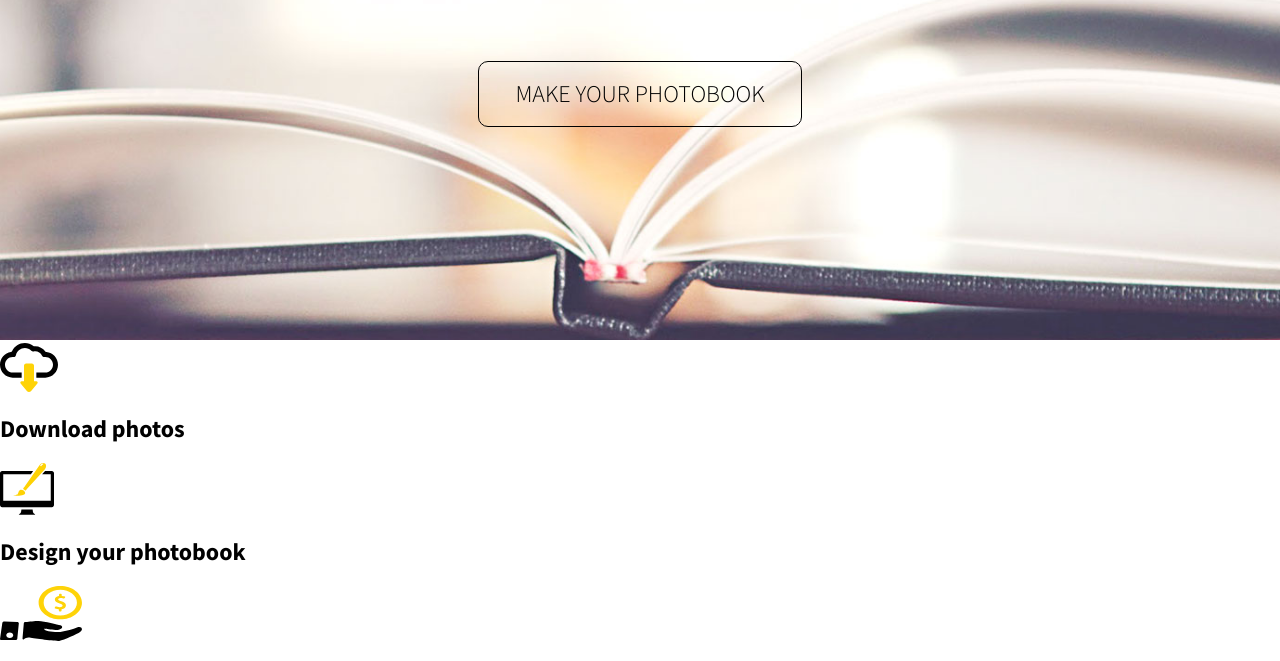
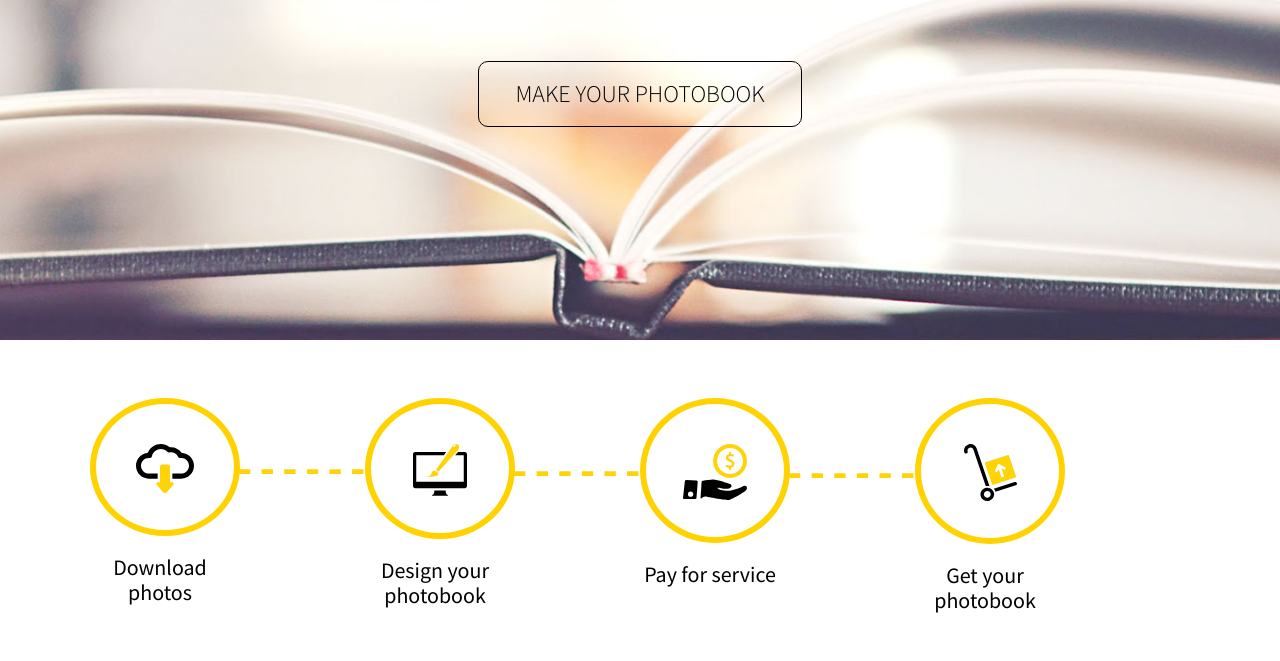
Before and after one commit to icanandiwill23/photobook, a website: page app/index.html in a window 1280 px wide. Shown: the part 280-941 px from the top of the page. Drawn offline with Linux system fonts and the light colour scheme.

```diff
--- a/app/assets/styles/base/_mixin.css
+++ b/app/assets/styles/base/_mixin.css
@@ -15,3 +15,17 @@
     @mixin-content;
   }
 }
+
+@define-mixin atLarger{
+  @media only screen and (min-width: 1102px){
+    @mixin-content;
+  }
+}
+
+@define-mixin clearfix{
+  &:after{
+    content: "";
+    clear: both;
+    display: table;
+  }
+}
--- /dev/null
+++ b/app/assets/styles/base/_variables.css
@@ -0,0 +1 @@
+$mainYellow: #ffd200;
--- /dev/null
+++ b/app/assets/styles/modules/_feature.css
@@ -0,0 +1,60 @@
+.feature{
+  padding-top: 1.4375rem;
+  padding-bottom: 2.625rem;
+
+  @mixin atSmall{
+    padding-top: 3.4375rem;
+    padding-bottom: 5.625rem;
+  }
+
+  &__item{
+    text-align: center;
+    margin-bottom: 1rem;
+  }
+
+  &__item__image-container{
+    border: 6px solid $mainYellow;
+    border-radius: 50%;
+    padding: 40px 37px 34px 37px;
+    width: 64px;
+    text-align: center;
+    position: relative;
+    margin-left: auto;
+    margin-right: auto;
+
+    @mixin atMedium{
+      margin-left: 0;
+      margin-right: 0;
+    }
+  }
+
+  &__item__image{
+  }
+
+  &__item__dashed{
+    position: absolute;
+    top: 50%;
+    right: -100%;
+    width: 100%;
+    max-width: 133px;
+    display: none;
+
+    @mixin atLarger{
+      display: block;
+    }
+  }
+
+  &__item__title{
+    font-weight: 400;
+    width: 8.75rem;
+    text-align: center;
+    font-size: 1.37375rem;
+    margin-right: auto;
+    margin-left: auto;
+
+    @mixin atMedium{
+      margin-right: 0;
+      margin-left: 0;
+    }
+  }
+}
--- /dev/null
+++ b/app/assets/styles/modules/_row.css
@@ -0,0 +1,18 @@
+.row{
+
+  @mixin clearfix;
+
+  @mixin atSmall{
+    &__small-6{
+      float: left;
+      width: 50%;
+    }
+  }
+
+  @mixin atMedium{
+    &__medium-3{
+      width: 25%;
+      float: left;
+    }
+  }
+}
--- a/app/assets/styles/modules/_wrapper.css
+++ b/app/assets/styles/modules/_wrapper.css
@@ -4,4 +4,8 @@
   max-width: 1200px;
   margin-left: auto;
   margin-right: auto;
+
+  &--less{
+    max-width: 1100px;
+  }
 }
--- a/app/assets/styles/styles.css
+++ b/app/assets/styles/styles.css
@@ -1,6 +1,9 @@
 @import "normalize.css";
+@import "base/_variables";
 @import "base/_mixin";
 @import "base/_global";
 @import "modules/_large-hero";
 @import "modules/_wrapper";
 @import "modules/_btn";
+@import "modules/_feature";
+@import "modules/_row";
--- a/app/index.html
+++ b/app/index.html
@@ -38,18 +38,50 @@
     </div>
   </section>
 
-  <div class="features">
-    <img src="assets/images/icons/cloud.svg" alt="">
-    <h2>Download photos</h2>
+  <div class="feature">
+    <div class="wrapper wrapper--less">
+      <div class="row">
+        <div class="row__medium-3 row__small-6">
 
-    <img src="assets/images/icons/desktop.svg" alt="">
-    <h2>Design your photobook</h2>
+          <div class="feature__item">
+            <div class="feature__item__image-container">
+              <img src="assets/images/icons/cloud.svg" alt="">
+              <img class="feature__item__dashed" src="assets/images/icons/dashed.svg" height="7px" alt="">
+            </div>
+            <h2 class="feature__item__title">Download photos</h2>
+          </div>
+        </div>
 
-    <img src="assets/images/icons/pay.svg" alt="">
-    <h2>Pay for service</h2>
+        <div class="row__medium-3 row__small-6">
+          <div class="feature__item">
+            <div class="feature__item__image-container">
+              <img src="assets/images/icons/desktop.svg" alt="">
+              <img class="feature__item__dashed" src="assets/images/icons/dashed.svg" height="7px" alt="">
+            </div>
+            <h2 class="feature__item__title">Design your photobook</h2>
+          </div>
+        </div>
 
-    <img src="assets/images/icons/trolley.svg" alt="">
-    <h2>Get you photobook</h2>
+        <div class="row__medium-3 row__small-6">
+          <div class="feature__item">
+            <div class="feature__item__image-container">
+              <img src="assets/images/icons/pay-2.svg" alt="">
+              <img class="feature__item__dashed" src="assets/images/icons/dashed.svg" height="7px" alt="">
+            </div>
+            <h2 class="feature__item__title">Pay for service</h2>
+          </div>
+        </div>
+
+        <div class="row__medium-3 row__small-6">
+          <div class="feature__item">
+            <div class="feature__item__image-container">
+              <img src="assets/images/icons/trolley.svg" alt="">
+            </div>
+            <h2 class="feature__item__title">Get your photobook</h2>
+          </div>
+        </div>
+      </div>
+    </div>
   </div>
 
   <section id="advantage-id">
--- a/app/temp/styles/styles.css
+++ b/app/temp/styles/styles.css
@@ -410,6 +410,10 @@
   margin-right: auto;
 }
 
+.wrapper--less{
+    max-width: 1100px;
+  }
+
 .btn{
   font-size: 1rem;
   text-transform: uppercase;
@@ -430,3 +434,96 @@
     padding: 18px 36px
 }
   }
+
+.feature{
+  padding-top: 1.4375rem;
+  padding-bottom: 2.625rem;
+}
+
+@media only screen and (min-width: 530px){
+
+.feature{
+    padding-top: 3.4375rem;
+    padding-bottom: 5.625rem
+}
+  }
+
+.feature__item{
+    text-align: center;
+    margin-bottom: 1rem;
+  }
+
+.feature__item__image-container{
+    border: 6px solid #ffd200;
+    border-radius: 50%;
+    padding: 40px 37px 34px 37px;
+    width: 64px;
+    text-align: center;
+    position: relative;
+    margin-left: auto;
+    margin-right: auto;
+  }
+
+@media only screen and (min-width: 768px){
+
+.feature__item__image-container{
+      margin-left: 0;
+      margin-right: 0
+  }
+  }
+
+.feature__item__image{
+  }
+
+.feature__item__dashed{
+    position: absolute;
+    top: 50%;
+    right: -100%;
+    width: 100%;
+    max-width: 133px;
+    display: none;
+  }
+
+@media only screen and (min-width: 1102px){
+
+.feature__item__dashed{
+      display: block
+  }
+  }
+
+.feature__item__title{
+    font-weight: 400;
+    width: 8.75rem;
+    text-align: center;
+    font-size: 1.37375rem;
+    margin-right: auto;
+    margin-left: auto;
+  }
+
+@media only screen and (min-width: 768px){
+
+.feature__item__title{
+      margin-right: 0;
+      margin-left: 0
+  }
+  }
+
+.row:after{
+    content: "";
+    clear: both;
+    display: table;
+  }
+
+@media only screen and (min-width: 530px){
+    .row__small-6{
+      float: left;
+      width: 50%;
+    }
+  }
+
+@media only screen and (min-width: 768px){
+    .row__medium-3{
+      width: 25%;
+      float: left;
+    }
+  }
```
Also changed, not shown: app/assets/images/dashed.png (added), app/assets/images/icons/dashed.svg (added), app/assets/images/icons/pay-2.svg (added).
